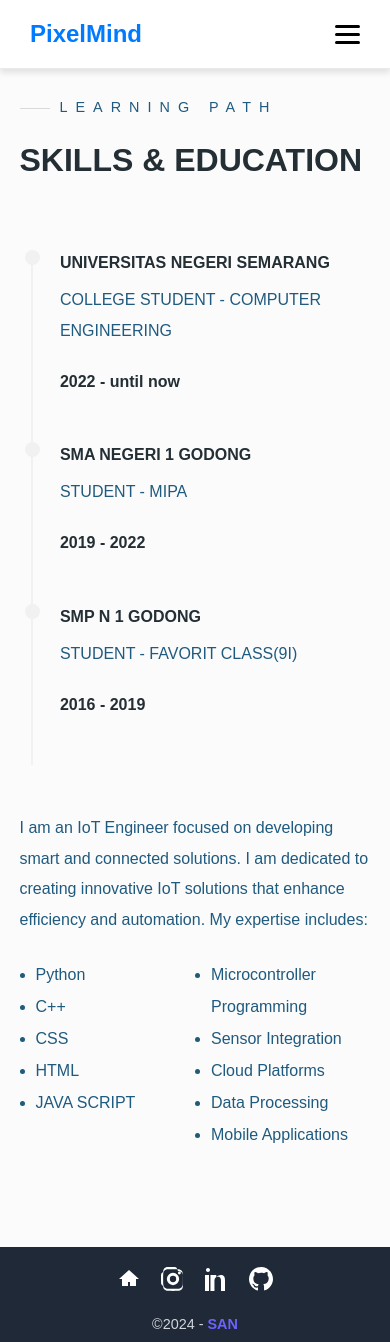
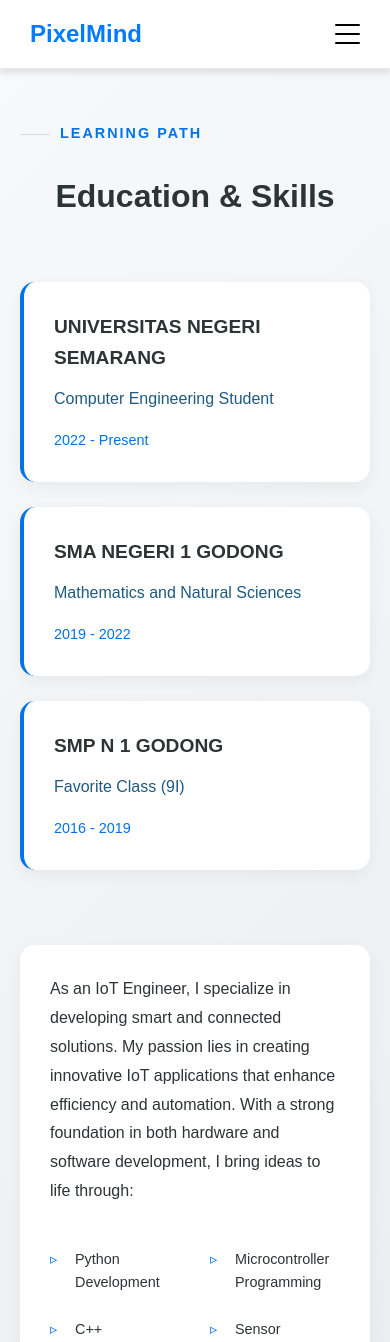
Before and after one commit to SANugraha/web, a plain HTML site: page skills.html in a window 390 px wide. Shown: the top 1342 px of the page. Drawn offline with Linux system fonts and the light colour scheme; a web font is replaced by a local one.

Commit message:
baru 09/04

```diff
--- a/skills.html
+++ b/skills.html
@@ -4,7 +4,7 @@
    <meta charset="UTF-8">
    <meta name="viewport" content="width=device-width, initial-scale=1.0">
    <LINK REL="STYLESHEET" HREF="assets/css/style.css" />
-   <title>Document</title>
+   <title>Skills - Saputra Adi Nugraha</title>
    <style>
     /* Reset Styles */
     * {
@@ -74,74 +74,149 @@
     .burger {
       display: none;
       flex-direction: column;
-      gap: 5px;
+      gap: 7px;
       cursor: pointer;
+      z-index: 99;
+      position: relative;
     }
 
     .burger div {
       width: 25px;
-      height: 3px;
+      height: 2px;
       background-color: #000;
+      transition: all 0.3s ease;
     }
 
-    /* Hero Section Styles */
-    #HERO {
-      display: flex;
-      justify-content: space-between;
-      align-items: center;
-      padding: 100px 30px 30px; /* Adjusted padding for a cleaner space */
-      gap: 20px;
-      margin-top: 80px; /* Ensures space between header and section */
+    /* Burger Animation Classes */
+    .burger.active div:nth-child(1) {
+      transform: rotate(-45deg) translate(-5px, 6px);
     }
 
-    .HERO-LEFT {
-      max-width: 50%;
+    .burger.active div:nth-child(2) {
+      opacity: 0;
     }
 
-    .HERO-LEFT .PRE-TITLE {
-      font-size: 18px;
-      font-weight: bold;
-      color: #007bff;
-      margin-bottom: 10px;
+    .burger.active div:nth-child(3) {
+      transform: rotate(45deg) translate(-5px, -6px);
     }
 
-    .HERO-LEFT .HERO-NAME {
-      font-size: 48px;
-      font-weight: bold;
-      color: #000;
-      margin-bottom: 20px;
+    /* Modern Skills Section Styles */
+    #SKILLS {
+      padding: 120px 0 80px;
+      background: linear-gradient(135deg, #f8f9fa 0%, #e9ecef 100%);
     }
 
-    .HERO-LEFT .HERO-NAME span {
-      color: #007bff;
+    .skills-container {
+      max-width: 1200px;
+      margin: 0 auto;
+      padding: 0 20px;
     }
 
-    .HERO-LEFT p {
-      font-size: 18px;
-      color: #333;
+    .PRE-TITLE {
+      color: #0073e6;
+      font-weight: 600;
+      letter-spacing: 2px;
+      margin-bottom: 10px;
+      text-align: center;
+      position: relative;
+      display: inline-block;
     }
 
-    .HERO-RIGHT img {
-      max-width: 400px;
-      height: auto;
-      border-radius: 10px;
-      box-shadow: 0 4px 6px rgba(0, 0, 0, 0.1);
+    .SECTION-TITLE {
+      font-size: 2.5rem;
+      color: #2d3436;
+      margin-bottom: 60px;
+      text-align: center;
+      font-weight: 700;
     }
 
-    /* Responsive Styles */
+    .SKILLS-GRID {
+      display: grid;
+      grid-template-columns: 1fr 1fr;
+      gap: 50px;
+      align-items: start;
+    }
+
+    .education {
+      background: white;
+      border-radius: 15px;
+      padding: 30px;
+      margin-bottom: 25px;
+      box-shadow: 0 5px 15px rgba(0, 0, 0, 0.05);
+      transition: transform 0.3s ease;
+      position: relative;
+      border-left: 4px solid #0073e6;
+    }
+
+    .education:hover {
+      transform: translateY(-5px);
+      box-shadow: 0 8px 25px rgba(0, 0, 0, 0.1);
+    }
+
+    .education-title {
+      font-size: 1.2rem;
+      color: #2d3436;
+      margin-bottom: 10px;
+      font-weight: 600;
+    }
+
+    .education-years {
+      color: #0073e6;
+      font-size: 0.9rem;
+      font-weight: 500;
+      margin-top: 15px;
+    }
+
+    .skills-right {
+      background: white;
+      padding: 40px;
+      border-radius: 15px;
+      box-shadow: 0 5px 15px rgba(0, 0, 0, 0.05);
+    }
+
+    .skills-right p {
+      color: #2d3436;
+      line-height: 1.8;
+      margin-bottom: 30px;
+    }
+
+    .skills-list {
+      display: grid;
+      grid-template-columns: 1fr 1fr;
+      gap: 30px;
+    }
+
+    .skills-list ul {
+      list-style: none;
+      padding: 0;
+    }
+
+    .skills-list li {
+      padding: 12px 0;
+      color: #2d3436;
+      position: relative;
+      padding-left: 25px;
+      font-weight: 500;
+    }
+
+    .skills-list li::before {
+      content: "▹";
+      position: absolute;
+      left: 0;
+      color: #0073e6;
+    }
+
     @media (max-width: 768px) {
-      #HERO {
-        flex-direction: column;
-        text-align: center;
-        gap: 30px;
+      .SKILLS-GRID {
+        grid-template-columns: 1fr;
       }
 
-      .HERO-LEFT {
-        max-width: 100%;
+      .SECTION-TITLE {
+        font-size: 2rem;
       }
 
-      .HERO-RIGHT img {
-        max-width: 100%;
+      .skills-right {
+        padding: 30px;
       }
 
       .burger {
@@ -150,19 +225,23 @@
 
       .navbar-links {
         display: none;
+        position: fixed;
+        top: 0;
+        right: 0;
+        height: 100vh;
+        width: 250px;
+        background-color: #ffffff;
         flex-direction: column;
-        gap: 15px;
-        position: absolute;
-        top: 70px;
-        right: 30px;
-        background-color: #ffffff;
-        padding: 20px;
-        box-shadow: 0 4px 6px rgba(0, 0, 0, 0.1);
-        border-radius: 5px;
+        padding: 80px 40px;
+        gap: 20px;
+        box-shadow: -2px 0 5px rgba(0, 0, 0, 0.1);
+        transition: transform 0.3s ease-in-out;
+        transform: translateX(100%);
       }
 
       .navbar-links.active {
         display: flex;
+        transform: translateX(0);
       }
     }
     /*footer*/
@@ -251,58 +330,46 @@
     </div>
    <!-- SKILLS & EDUCATION -->
    <SECTION ID="SKILLS">
-      <DIV CLASS="SKILLS MAIN-CONTAINER">
+      <DIV CLASS="skills-container">
         <H3 CLASS="PRE-TITLE">LEARNING PATH</H3>
-        <H1 CLASS="SECTION-TITLE">SKILLS & EDUCATION</H1>
+        <H1 CLASS="SECTION-TITLE">Education & Skills</H1>
 
         <DIV CLASS="SKILLS-GRID">
           <DIV CLASS="SKILLS-LEFT">
-            <DIV CLASS="EDUCATION">
-              <DIV CLASS="LINE">
-                <DIV></DIV>
-              </DIV>
-              <DIV CLASS="EDUCATION-INFO">
-                <H4 CLASS="EDUCATION-TITLE">UNIVERSITAS NEGERI SEMARANG</H4>
-                <P>COLLEGE STUDENT - COMPUTER ENGINEERING</P>
-                <H4 CLASS="EDUCATION-YEARS">2022 - until now</H4>
-              </DIV>
+            <DIV CLASS="education">
+              <H4 CLASS="education-title">UNIVERSITAS NEGERI SEMARANG</H4>
+              <P>Computer Engineering Student</P>
+              <DIV CLASS="education-years">2022 - Present</DIV>
             </DIV>
-            <DIV CLASS="EDUCATION">
-              <DIV CLASS="LINE">
-                <DIV></DIV>
-              </DIV>
-              <DIV CLASS="EDUCATION-INFO">
-                <H4 CLASS="EDUCATION-TITLE">SMA NEGERI 1 GODONG</H4>
-                <P>STUDENT - MIPA</P>
-                <H4 CLASS="EDUCATION-YEARS">2019 - 2022</H4>
-              </DIV>
+
+            <DIV CLASS="education">
+              <H4 CLASS="education-title">SMA NEGERI 1 GODONG</H4>
+              <P>Mathematics and Natural Sciences</P>
+              <DIV CLASS="education-years">2019 - 2022</DIV>
             </DIV>
-            <DIV CLASS="EDUCATION">
-              <DIV CLASS="LINE">
-                <DIV></DIV>
-              </DIV>
-              <DIV CLASS="EDUCATION-INFO">
-                <H4 CLASS="EDUCATION-TITLE">SMP N 1 GODONG</H4>
-                <P>STUDENT - FAVORIT CLASS(9I)</P>
-                <H4 CLASS="EDUCATION-YEARS">2016 - 2019</H4>
-              </DIV>
+
+            <DIV CLASS="education">
+              <H4 CLASS="education-title">SMP N 1 GODONG</H4>
+              <P>Favorite Class (9I)</P>
+              <DIV CLASS="education-years">2016 - 2019</DIV>
             </DIV>
           </DIV>
 
-          <DIV CLASS="SKILLS-RIGHT">
+          <DIV CLASS="skills-right">
             <P>
-              I am an IoT Engineer focused on developing smart and connected solutions.
-              I am dedicated to creating innovative IoT solutions that enhance efficiency and automation.
-              My expertise includes:
+              As an IoT Engineer, I specialize in developing smart and connected solutions.
+              My passion lies in creating innovative IoT applications that enhance efficiency
+              and automation. With a strong foundation in both hardware and software development,
+              I bring ideas to life through:
             </P>
 
-            <DIV CLASS="SKILLS-LIST">
+            <DIV CLASS="skills-list">
               <UL>
-                <LI>Python</LI>
-                <LI>C++ </LI>
-                <LI>CSS </LI>
-                <LI>HTML</LI>
-                <LI>JAVA SCRIPT</LI>
+                <LI>Python Development</LI>
+                <LI>C++ Programming</LI>
+                <LI>Modern CSS</LI>
+                <LI>HTML5</LI>
+                <LI>JavaScript ES6+</LI>
               </UL>
 
               <UL>
@@ -310,7 +377,7 @@
                 <LI>Sensor Integration</LI>
                 <LI>Cloud Platforms</LI>
                 <LI>Data Processing</LI>
-                <LI>Mobile Applications</LI>
+                <LI>Mobile App Development</LI>
               </UL>
             </DIV>
           </DIV>
@@ -322,28 +389,28 @@
     <footer>
       <div class="footer-icons">
         <!-- Home Icon -->
-        <a href="#">
-          <svg id='Home_Office_24' xmlns="http://www.w3.org/2000/svg" viewBox="0 0 24 24">
+        <a href="#" aria-label="Home">
+          <svg xmlns="http://www.w3.org/2000/svg" viewBox="0 0 24 24">
             <path d="M12 3L2 12h3v7h6v-4h2v4h6v-7h3z" />
           </svg>
         </a>
 
         <!-- Instagram Icon -->
-        <a href="https://www.instagram.com/sa.n_______" target="_blank">
+        <a href="https://www.instagram.com/sa.n_______" target="_blank" aria-label="Instagram">
           <svg xmlns="http://www.w3.org/2000/svg" viewBox="0 0 24 24">
-            <path d="M12 2.163c3.204 0 3.584.012 4.849.07 1.366.062 2.633.343 3.608 1.318.975.975 1.256 2.242 1.318 3.608.058 1.265.07 1.645.07 4.849s-.012 3.584-.07 4.849c-.062 1.366-.343 2.633-1.318 3.608-.975.975-2.242 1.256-3.608 1.318-1.265.058-1.645.07-4.849.07s-3.584-.012-4.849-.07c-1.366-.062-2.633-.343-3.608-1.318-.975-.975-1.256-2.242-1.318-3.608-.058-1.265-.07-1.645-.07-4.849s.012-3.584.07-4.849c.062-1.366.343-2.633 1.318-3.608.975-.975 2.242-1.256 3.608-1.318C8.416 2.175 8.796 2.163 12 2.163zM12 0C8.741 0 8.332.014 7.052.072c-1.43.062-2.687.334-3.637 1.284C2.466 2.423 2.194 3.68 2.132 5.11.074 6.391 0 6.8 0 12c0 5.2.074 5.609 2.132 6.89.062 1.43.334 2.687 1.284 3.637.95.95 2.207 1.222 3.637 1.284 1.28.058 1.689.072 4.949.072s3.668-.014 4.949-.072c1.43-.062 2.687-.334 3.637-1.284.95-.95 1.222-2.207 1.284-3.637.058-1.28.072-1.689.072-4.949s-.014-3.668-.072-4.949c-.062-1.43-.334-2.687-1.284-3.637-.95-.95-2.207-1.222-3.637-1.284C15.668.014 15.259 0 12 0zM12 5.838a6.162 6.162 0 100 12.324 6.162 6.162 0 100-12.324zM12 15.162A3.162 3.162 0 1112 8.838a3.162 3.162 0 010 6.324zM18.406 4.594a1.44 1.44 0 100 2.88 1.44 1.44 0 000-2.88z" />
+            <path d="M12 2.163c3.204 0 3.584.012 4.849.07 1.366.062 2.633.343 3.608 1.318.975.975 1.256 2.242 1.318 3.608.058 1.265.07 1.645.07 4.849s-.012 3.584-.07 4.849c-.062 1.366-.343 2.633-1.318 3.608-.975.975-2.242 1.256-3.608 1.318-1.265.058-1.645.07-4.849s.012-3.584.07-4.849c.062-1.366.343-2.633 1.318-3.608.975-.975 2.242-1.256 3.608-1.318C8.416 2.175 8.796 2.163 12 2.163zM12 0C8.741 0 8.332.014 7.052.072c-1.43.062-2.687.334-3.637 1.284C2.466 2.423 2.194 3.68 2.132 5.11.074 6.391 0 6.8 0 12c0 5.2.074 5.609 2.132 6.89.062 1.43.334 2.687 1.284 3.637.95.95 2.207 1.222 3.637 1.284 1.28.058 1.689.072 4.949.072s3.668-.014 4.949-.072c1.43-.062 2.687-.334 3.637-1.284.95-.95 1.222-2.207 1.284-3.637.058-1.28.072-1.689.072-4.949s-.014-3.668-.072-4.949c-.062-1.43-.334-2.687-1.284-3.637-.95-.95-2.207-1.222-3.637-1.284C15.668.014 15.259 0 12 0zM12 5.838a6.162 6.162 0 100 12.324 6.162 6.162 0 100-12.324zM12 15.162A3.162 3.162 0 1112 8.838a3.162 3.162 0 010 6.324zM18.406 4.594a1.44 1.44 0 100 2.88 1.44 1.44 0 000-2.88z" />
           </svg>
         </a>
 
         <!-- LinkedIn Icon -->
-        <a href="https://www.linkedin.com/in/saputraan" target="_blank">
+        <a href="https://www.linkedin.com/in/saputraan" target="_blank" aria-label="LinkedIn">
           <svg xmlns="http://www.w3.org/2000/svg" viewBox="0 0 24 24">
             <path d="M4.98 3c0 1.105-.885 2-1.98 2s-2-.895-2-2c0-1.105.885-2 2-2s1.98.895 1.98 2zM0 24h4V8H0v16zM7.5 8h3.764v2.163h.05c.524-.992 1.804-2.038 3.725-2.038C19.056 8 20 10.007 20 13.19V24h-4v-9.357c0-2.172-.03-4.972-3.043-4.972-3.043 0-3.507 2.376-3.507 4.827V24h-4V8z" />
           </svg>
         </a>
 
         <!-- GitHub Icon -->
-        <a href="https://github.com/SANugraha" target="_blank">
+        <a href="https://github.com/SANugraha" target="_blank" aria-label="GitHub">
           <svg xmlns="http://www.w3.org/2000/svg" viewBox="0 0 24 24">
             <path d="M12 0C5.37 0 0 5.373 0 12c0 5.303 3.438 9.8 8.207 11.387.6.11.793-.26.793-.577v-2.234c-3.338.726-4.042-1.416-4.042-1.416-.546-1.387-1.333-1.757-1.333-1.757-1.091-.746.084-.731.084-.731 1.205.084 1.838 1.237 1.838 1.237 1.07 1.835 2.809 1.304 3.495.996.108-.774.418-1.304.762-1.604-2.665-.3-5.466-1.334-5.466-5.93 0-1.31.468-2.382 1.236-3.221-.124-.302-.536-1.521.117-3.176 0 0 1.01-.322 3.31 1.23a11.49 11.49 0 013.02-.407c1.026.005 2.056.139 3.02.407 2.3-1.552 3.31-1.23 3.31-1.23.653 1.655.241 2.874.117 3.176.77.839 1.236 1.911 1.236 3.221 0 4.606-2.807 5.625-5.475 5.92.429.369.823 1.096.823 2.21v3.28c0 .321.192.694.801.576C20.565 21.795 24 17.297 24 12c0-6.627-5.373-12-12-12z" />
           </svg>
@@ -358,6 +425,7 @@
       const navbarLinks = document.querySelector('.navbar-links');
 
       burger.addEventListener('click', () => {
+        burger.classList.toggle('active');
         navbarLinks.classList.toggle('active');
       });
     </script>
```
Also changed, not shown: contact.html (+31 -10 lines), index.html (+31 -11 lines), portfolio.html (+31 -10 lines).
